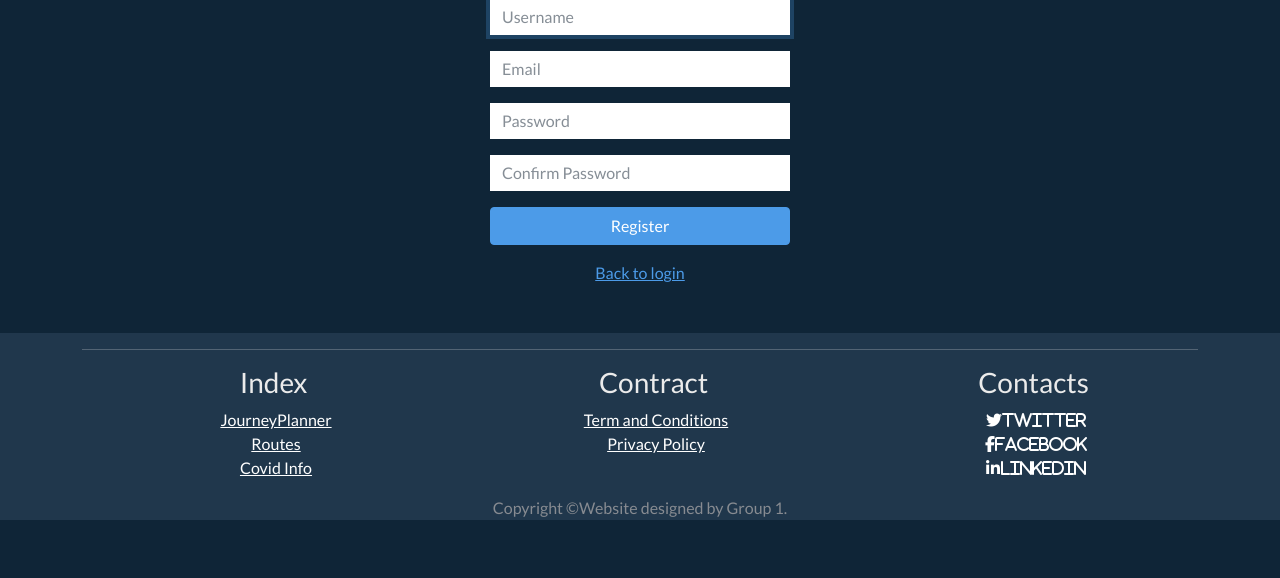
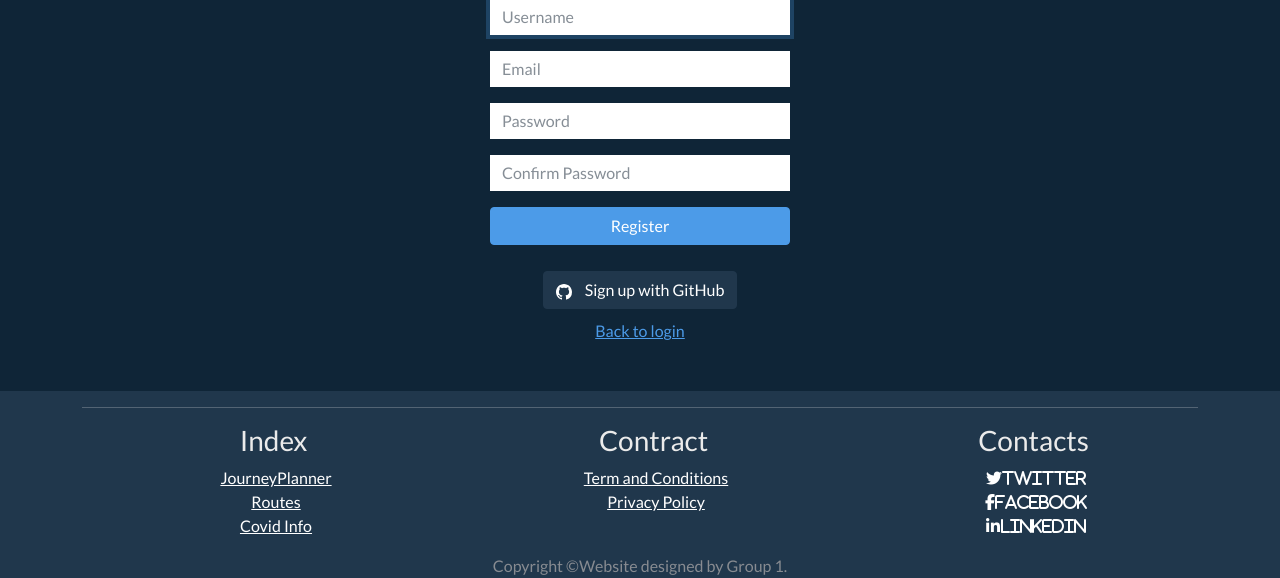
Before and after one commit to Hugo-000/Dublin-Bus, a Django app: page /register/ in a window 1280 px wide. Shown: the part 325-903 px from the top of the page. Before the commit the page ends 845 px from the top, so only its background shows below. Run offline with Django 3.2, Linux system fonts and the light colour scheme; some libraries are stand-ins or nearby versions.

Commit message:
Sign up with gitHub to signup page
The git hub login button on the login page works and a comment was removed

However an additional sign up button was required for the github section which would allow users to sign up through github itself. The ability to signup can be technically used on either page but this gives the option to someone who doesn't know this.

```diff
--- a/dublinBus/users/templates/registration/login.html
+++ b/dublinBus/users/templates/registration/login.html
@@ -16,7 +16,6 @@
         <input type="submit" value="Login" class="btn btn-primary btn-log">
         </form>
             <hr class="separate-line">
-        <!-- Come back to this when we have the url -->
     <div class="btn btn-dark btn-log">
         <svg xmlns="http://www.w3.org/2000/svg" width="16" height="16" fill="currentColor" class="bi bi-github login-github" viewBox="0 0 16 16">
         <path d="M8 0C3.58 0 0 3.58 0 8c0 3.54 2.29 6.53 5.47 7.59.4.07.55-.17.55-.38 0-.19-.01-.82-.01-1.49-2.01.37-2.53-.49-2.69-.94-.09-.23-.48-.94-.82-1.13-.28-.15-.68-.52-.01-.53.63-.01 1.08.58 1.23.82.72 1.21 1.87.87 2.33.66.07-.52.28-.87.51-1.07-1.78-.2-3.64-.89-3.64-3.95 0-.87.31-1.59.82-2.15-.08-.2-.36-1.02.08-2.12 0 0 .67-.21 2.2.82.64-.18 1.32-.27 2-.27.68 0 1.36.09 2 .27 1.53-1.04 2.2-.82 2.2-.82.44 1.1.16 1.92.08 2.12.51.56.82 1.27.82 2.15 0 3.07-1.87 3.75-3.65 3.95.29.25.54.73.54 1.48 0 1.07-.01 1.93-.01 2.2 0 .21.15.46.55.38A8.012 8.012 0 0 0 16 8c0-4.42-3.58-8-8-8z"/>
--- a/dublinBus/users/templates/users/register.html
+++ b/dublinBus/users/templates/users/register.html
@@ -17,6 +17,12 @@
         <input type="submit" class="btn btn-primary btn-reg" value="Register">
         </form>
     </div>
+    <div class="btn btn-dark btn-log">
+        <svg xmlns="http://www.w3.org/2000/svg" width="16" height="16" fill="currentColor" class="bi bi-github login-github" viewBox="0 0 16 16">
+        <path d="M8 0C3.58 0 0 3.58 0 8c0 3.54 2.29 6.53 5.47 7.59.4.07.55-.17.55-.38 0-.19-.01-.82-.01-1.49-2.01.37-2.53-.49-2.69-.94-.09-.23-.48-.94-.82-1.13-.28-.15-.68-.52-.01-.53.63-.01 1.08.58 1.23.82.72 1.21 1.87.87 2.33.66.07-.52.28-.87.51-1.07-1.78-.2-3.64-.89-3.64-3.95 0-.87.31-1.59.82-2.15-.08-.2-.36-1.02.08-2.12 0 0 .67-.21 2.2.82.64-.18 1.32-.27 2-.27.68 0 1.36.09 2 .27 1.53-1.04 2.2-.82 2.2-.82.44 1.1.16 1.92.08 2.12.51.56.82 1.27.82 2.15 0 3.07-1.87 3.75-3.65 3.95.29.25.54.73.54 1.48 0 1.07-.01 1.93-.01 2.2 0 .21.15.46.55.38A8.012 8.012 0 0 0 16 8c0-4.42-3.58-8-8-8z"/>
+        </svg>
+        <a href="{% url 'social:begin' 'github' %}" class="github-text">Sign up with GitHub</a>
+    </div>
     <a href="{% url 'login' %}">Back to login</a>
     <br>
     <br>
```
